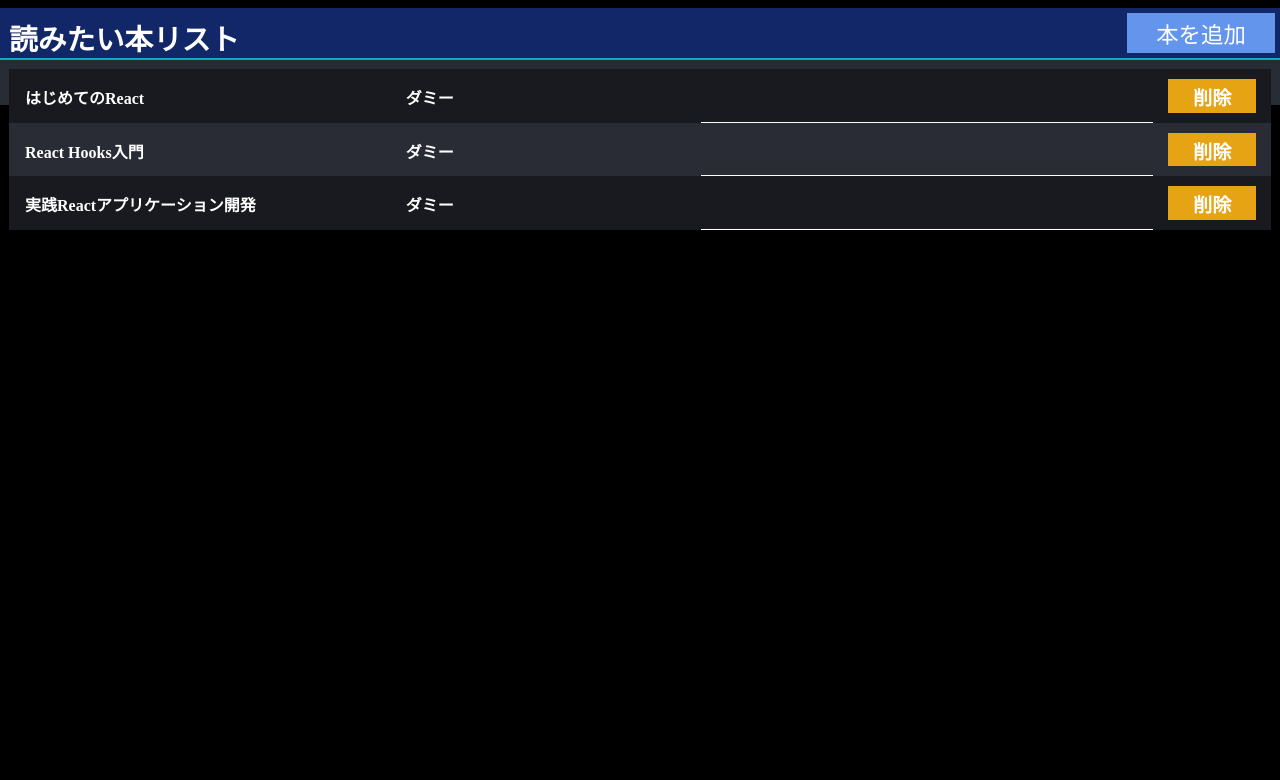
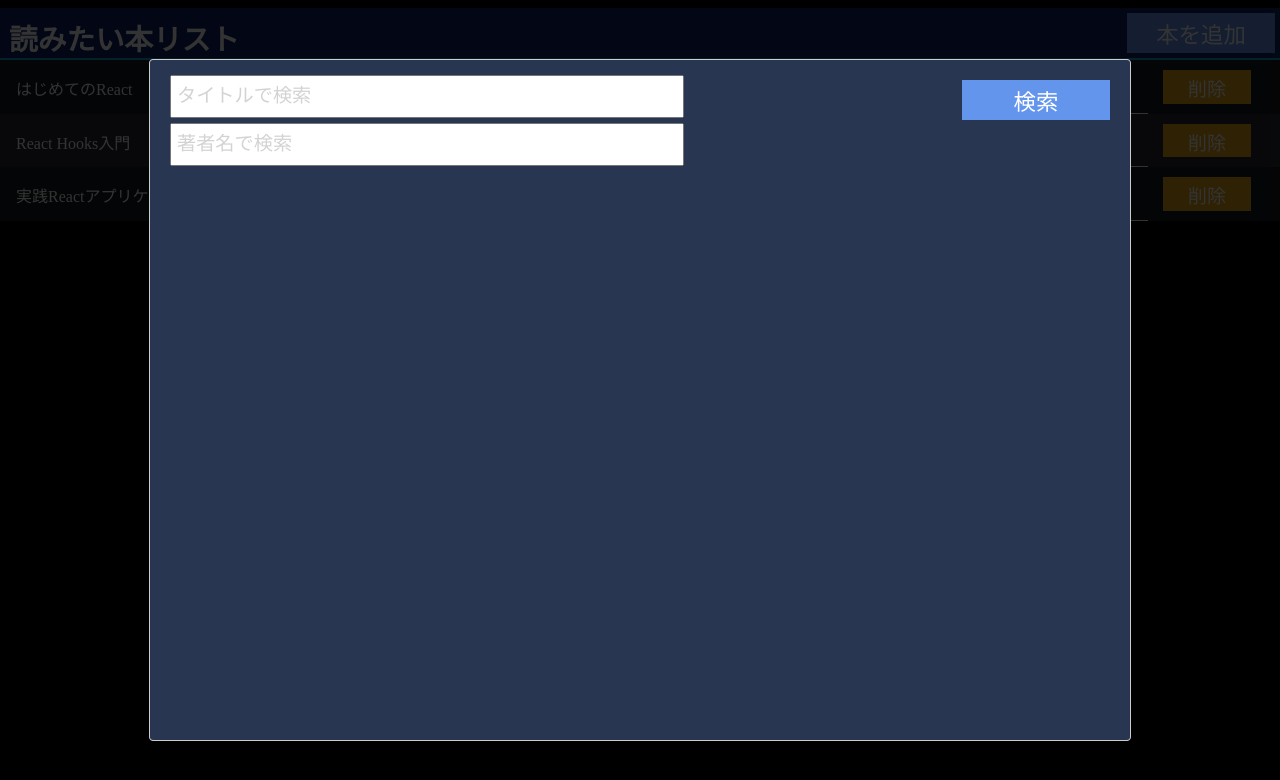
Before and after one commit to ekusiadadus/bookmemo-tutorial, a React (Create React App) app: page / in a window 1280 px wide. Both pictures are taken after a click on the element "本を追加". Shown: the top 780 px of the page. Built offline with nearby package versions, Linux system fonts and the light colour scheme.

Commit message:
本検索ダイアログを追加

```diff
--- a/src/App.tsx
+++ b/src/App.tsx
@@ -2,7 +2,25 @@
 import "./App.css";
 import { BookToRead } from "./BookToRead";
 import BookRow from './BookRow';
+import Modal from 'react-modal';
+import BookSearchDialog from "./BookSearchDialog";
 
+Modal.setAppElement("#root");
+
+const customStyles = {
+  overlay: {
+    backgroundColor: "rgba(0,0,0,0.8)"
+  },
+  content: {
+    top: "50%",
+    left: "50%",
+    right: "auto",
+    bottom: "auto",
+    marginRight: "-50%",
+    padding: 0,
+    transform: "translate(-50%, -50%)"
+  }
+}
 const dummyBooks: BookToRead[] = [
   {
     id: 1,
@@ -26,6 +44,15 @@
 
 const App = () => {
   const [books, setBooks] = useState(dummyBooks);
+  const [modalIsOpen, setModalIsOpen] = useState(false);
+
+  const handleAddClick = () => {
+    setModalIsOpen(true);
+  };
+
+  const handleModalClose = () => {
+    setModalIsOpen(false);
+  }
 
   const handleBookDelete = (id: number) => {
     const newBooks = books.filter((b) => b.id !== id);
@@ -55,11 +82,18 @@
     <div className="App">
       <section className="nav">
         <h1>読みたい本リスト</h1>
-        <div className="button-like">本を追加</div>
+        <div className="button-like" onClick={handleAddClick}>
+          本を追加
+        </div>
       </section>
-      <section className="main">
-        <h1>{bookRows}</h1>
-      </section>
+      <section className="main">{bookRows}</section>
+      <Modal
+        isOpen={modalIsOpen}
+        onRequestClose={handleModalClose}
+        style={customStyles}
+      >
+        <BookSearchDialog maxResults={20} onBookAdd={(b) => {}} />
+      </Modal>
     </div>
   );
 };
--- /dev/null
+++ b/src/BookSearchDialog.tsx
@@ -0,0 +1,69 @@
+import React, { useState } from "react";
+import { BookDescription } from "./BookDescription";
+import BookSearchItem from "./BookSearchItem";
+
+type BookSearchDialogProps = {
+  maxResults: number;
+  onBookAdd: (book: BookDescription) => void;
+};
+
+const BookSearchDialog = (props: BookSearchDialogProps) => {
+  const [books, setBooks] = useState([] as BookDescription[]);
+  const [title, setTitle] = useState("");
+  const [author, setAuthor] = useState("");
+
+  const handleTitleInputChange = (e: React.ChangeEvent<HTMLInputElement>) => {
+    setTitle(e.target.value);
+  };
+
+  const handleAuthorInputChange = (e: React.ChangeEvent<HTMLInputElement>) => {
+    setAuthor(e.target.value);
+  };
+
+  const handleSearchClick = () => {
+    if (!title && !author) {
+      alert("条件を入力してください");
+      return;
+    }
+    // 検索実行
+  };
+
+  const handleBookAdd = (book: BookDescription) => {
+    props.onBookAdd(book);
+  };
+
+  const bookItems = books.map((b, idx) => {
+    return (
+      <BookSearchItem
+        description={b}
+        onBookAdd={(b) => handleBookAdd(b)}
+        key={idx}
+      />
+    );
+  });
+
+  return (
+    <div className="dialog">
+      <div className="operation">
+        <div className="conditions">
+          <input
+            type="text"
+            onChange={handleTitleInputChange}
+            placeholder="タイトルで検索"
+          />
+          <input
+            type="text"
+            onChange={handleAuthorInputChange}
+            placeholder="著者名で検索"
+          />
+        </div>
+        <div className="button-like" onClick={handleSearchClick}>
+          検索
+        </div>
+      </div>
+      <div className="search-results">{bookItems}</div>
+    </div>
+  );
+};
+
+export default BookSearchDialog;
--- a/src/BookSearchItem.tsx
+++ b/src/BookSearchItem.tsx
@@ -1,7 +1,7 @@
-import React form 'react';
-import {BookDescription, ReactDescription} from './BookDescription';
+import React from 'react';
+import {BookDescription} from './BookDescription';
 
-type BookSearchItem = {
+type BookSearchItemProps = {
   description: BookDescription;
   onBookAdd: (book: BookDescription) => void;
 }
```
